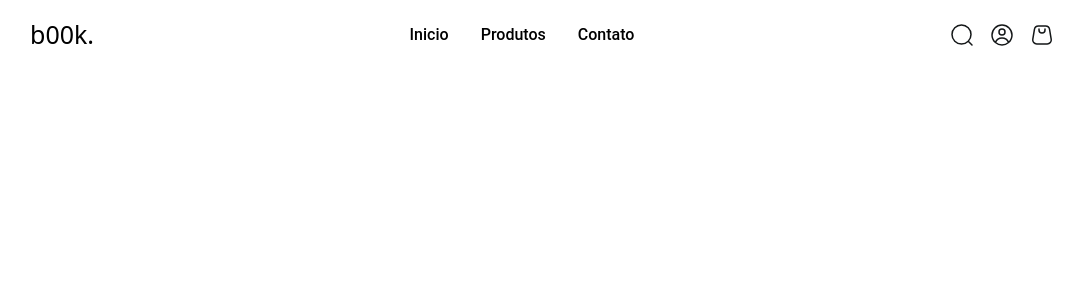
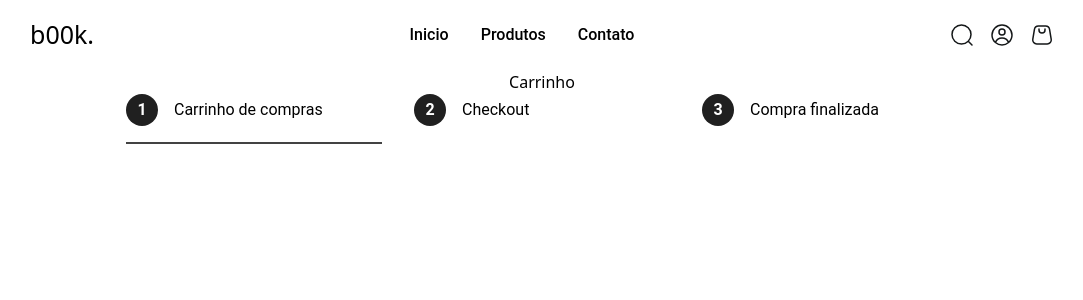
Before and after one commit to GustavoSweb/ecommerce-book-front-v0, a Nuxt app: page /checkout in a window 1280 px wide. Shown: the top 300 px of the page, without its empty margins (98-1181 px from the left). Built offline with nearby package versions, Linux system fonts and the light colour scheme.

Commit message:
Section checkout started

```diff
--- /dev/null
+++ b/pages/checkout/index.vue
@@ -0,0 +1,44 @@
+<template>
+  <div class="flex flex-col items-center">
+    <h1>Carrinho</h1>
+    <div class="flex gap-32">
+      <div
+        class="flex gap-16 items-center font-['Roboto'] w-256 pb-16 border-b-2 border-[#62e2a9]"
+        :class="{ '!border-c7': page == 1 }"
+      >
+        <div
+          class="bg-c10 w-32 h-32 rounded-[50%] flex justify-center font-semibold items-center text-16 text-white"
+        >
+          <p>1</p>
+        </div>
+        <p>Carrinho de compras</p>
+      </div>
+      <div
+        class="flex gap-16 items-center font-['Roboto'] w-256 pb-16 border-b-2 border-transparent"
+        :class="{ '!border-c7': page == 2, '!border-[#62e2a9]': page > 2 }"
+      >
+        <div
+          class="bg-c10 w-32 h-32 rounded-[50%] flex justify-center font-semibold items-center text-16 text-white"
+        >
+          <p>2</p>
+        </div>
+        <p>Checkout</p>
+      </div>
+      <div
+        class="flex gap-16 items-center font-['Roboto'] w-256 pb-16 border-b-2 border-transparent"
+        :class="{ '!border-c7': page == 3 }"
+      >
+        <div
+          class="bg-c10 w-32 h-32 rounded-[50%] flex justify-center font-semibold items-center text-16 text-white"
+        >
+          <p>3</p>
+        </div>
+        <p>Compra finalizada</p>
+      </div>
+    </div>
+  </div>
+</template>
+scr
+<script lang="ts" setup>
+var page = ref(1);
+</script>
--- a/tailwind.config.js
+++ b/tailwind.config.js
@@ -16,6 +16,7 @@ export default {
         64: "64px",
         96: "96px",
         128: "128px",
+        256: "256px",
       },
       fontSize: {
         small: "10px",
```
Also changed, not shown: tsconfig.json (+11 -0 lines).
